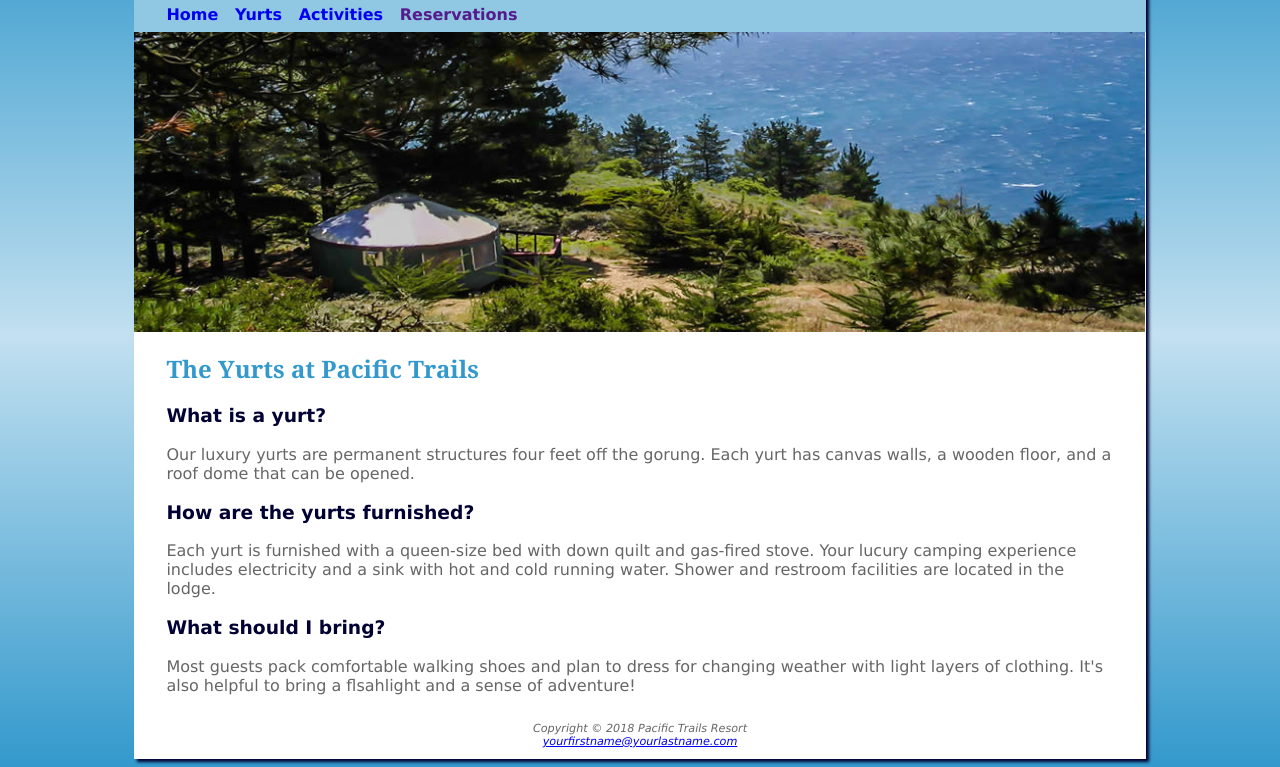
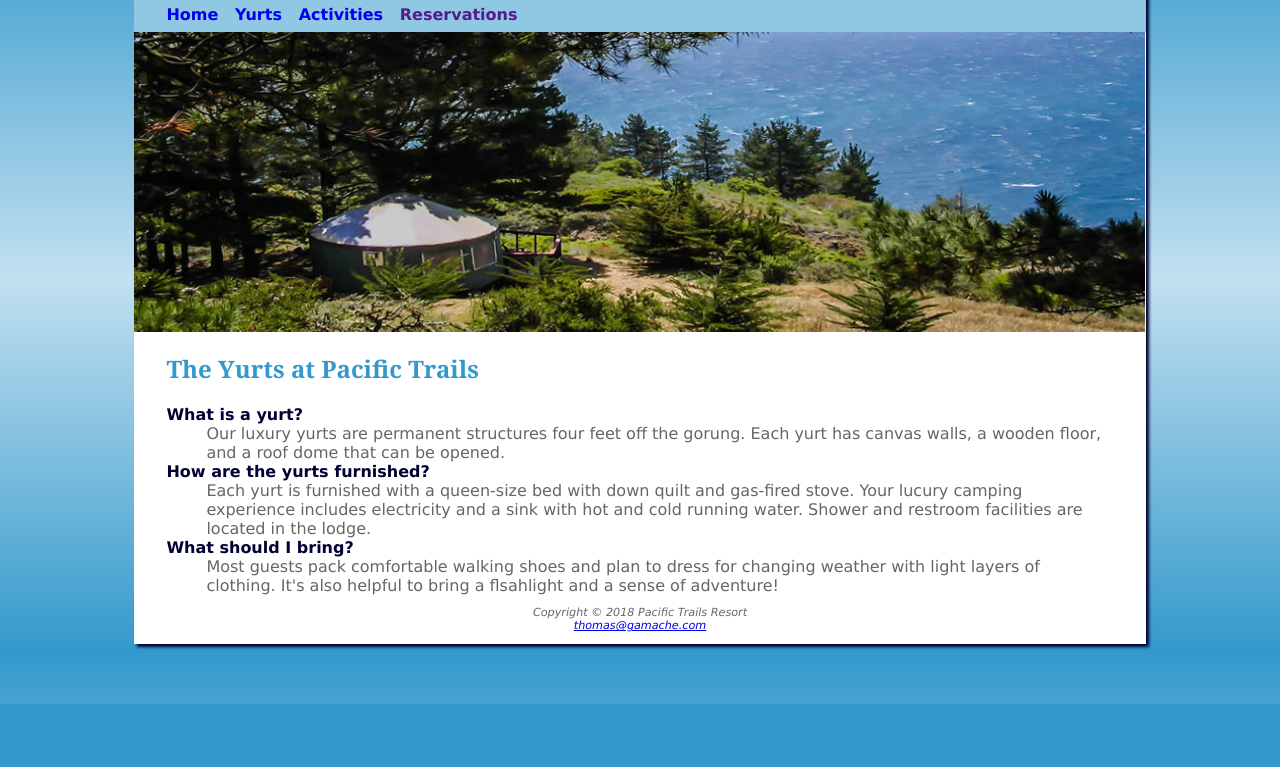
Before and after one commit to 420n13la/pacifictrailsresort4-phrogchamp, a plain HTML site: page yurts.html in a window 1280 px wide. Shown: the part 96-863 px from the top of the page. After the commit the page ends 800 px from the top, so only its background shows below. Drawn offline with Linux system fonts and the light colour scheme.

Commit message:
Add files via upload

```diff
--- a/yurts.html
+++ b/yurts.html
@@ -20,16 +20,16 @@
 </div>
 <main>
 <h2>The Yurts at Pacific Trails</h2>
-<h3>What is a yurt?</h3>
-<p>Our luxury yurts are permanent structures four feet off the gorung. Each yurt has canvas walls, a wooden floor, and a roof dome that can be opened. </p>
-<h3>How are the yurts furnished? </h3>
-<p>Each yurt is furnished with a queen-size bed with down quilt and gas-fired stove. Your lucury camping experience includes electricity and a sink with hot and cold running water. Shower and restroom facilities are located in the lodge. </p>
-<h3>What should I bring? </h3>
-<p>Most guests pack comfortable walking shoes and plan to dress for changing weather with light layers of clothing. It's also helpful to bring a flsahlight and a sense of adventure! </p>
+<dt>What is a yurt?</dt>
+<dd>Our luxury yurts are permanent structures four feet off the gorung. Each yurt has canvas walls, a wooden floor, and a roof dome that can be opened. </dd>
+<dt>How are the yurts furnished? </dt>
+<dd>Each yurt is furnished with a queen-size bed with down quilt and gas-fired stove. Your lucury camping experience includes electricity and a sink with hot and cold running water. Shower and restroom facilities are located in the lodge. </dd>
+<dt>What should I bring? </dt>
+<dd>Most guests pack comfortable walking shoes and plan to dress for changing weather with light layers of clothing. It's also helpful to bring a flsahlight and a sense of adventure! </dd>
 </main>
 <footer>
 Copyright &copy; 2018 Pacific Trails Resort<br>
-<a href="mailto:yourfirstname@yourlastname.com">yourfirstname@yourlastname.com</a>
+<a href="mailto:yourfirstname@yourlastname.com">thomas@gamache.com</a>
 </footer>
 </div>
 </body>
```
Also changed, not shown: activities.html (+1 -1 lines).
